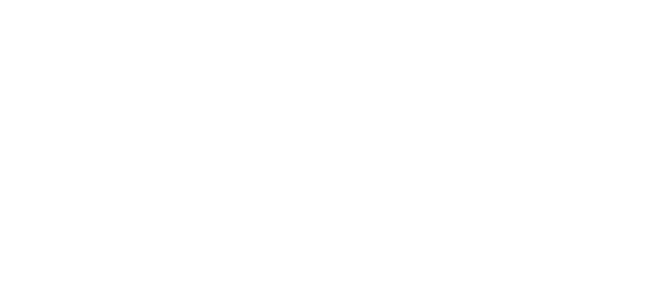
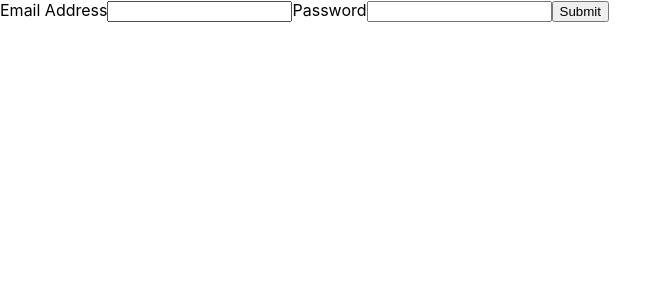
Before and after one commit to GiorgiaBorgmann/MoovexFrontEndAssignment, a React (Create React App) app: page / in a window 1280 px wide. Shown: the top 300 px of the page, without its empty margins (0-671 px from the left). Built offline with nearby package versions, Linux system fonts and the light colour scheme.

Commit message:
Fix route bug

```diff
--- a/src/App.css
+++ b/src/App.css
@@ -28,6 +28,7 @@
   color: #61dafb;
 }
 
+
 @keyframes App-logo-spin {
   from {
     transform: rotate(0deg);
--- a/src/App.js
+++ b/src/App.js
@@ -1,28 +1,31 @@
 import React, { useEffect, useState } from 'react';
 import './App.css';
-import { BrowserRouter, Switch, Route } from 'react-router-dom';
+import { BrowserRouter as Router, Switch } from 'react-router-dom';
 import PrivateRoute from './Components/PrivateRoute';
 import PublicRoute from './Components/PublicRoute';
-import Posts from './Components/Posts'
+
 
 export default function App() {
   const [token, setToken] = useState('')
   useEffect(()=>{
     setToken(localStorage.getItem('token'))
   },[])
-  // console.log(token)
+
+  if (token) {
     return (
-      <BrowserRouter>
+      <Router>
         <Switch>
-        <Route path="/abc">
-           <Posts/>
-          </Route>
-          <PrivateRoute token = {token} />
-          <PublicRoute token = {token}/>
-
-
+          <PrivateRoute />
         </Switch>
-      </BrowserRouter>
+      </Router>
     );
-
+  } else {
+    return (
+      <Router>
+        <Switch>
+          <PublicRoute />
+        </Switch>
+      </Router>
+    );
+  }
 }
--- a/src/Components/Card.js
+++ b/src/Components/Card.js
@@ -1,9 +1,10 @@
 import React from 'react';
+import './card.css'
 
 export default function Card(props) {
-  console.log(props.title)
+
   return (
-        <div>
+    <div className='card-container'>
             <div>{props.title}</div>
             <div>{props.body}</div>
         </div>
--- a/src/Components/LogIn.js
+++ b/src/Components/LogIn.js
@@ -2,8 +2,10 @@
 import { useFormik } from 'formik';
 import * as Yup from 'yup';
 import axios from 'axios'
+import { useHistory } from 'react-router-dom'
 
 export default function SignupForm() {
+    const history = useHistory()
     const formik = useFormik({
         initialValues: {
             email: '',
@@ -20,6 +22,7 @@
             axios.post('https://jsonplaceholder.typicode.com/users', values)
                 .then((response) => {
                     localStorage.setItem('token', response.data.email);
+                    history.push('/posts')
                     window.location.reload()
                 })
                 .catch((error) => {
--- a/src/Components/Posts.js
+++ b/src/Components/Posts.js
@@ -22,7 +22,7 @@
     const handlePost = () => {
         setShowPosts(false)
     }
-    console.log(savedPosts)
+
     if (posts && showPosts === true) {
         return (
             <div>
--- a/src/Components/PrivateRoute.js
+++ b/src/Components/PrivateRoute.js
@@ -2,13 +2,13 @@
 import { Route, Redirect } from 'react-router-dom';
 import Posts from './Posts'
 
-function PrivateRoute(props) {
-   console.log(props.token)
+function PrivateRoute() {
+
     return (
         <Route path="/posts">
-            {props.token ?
+
                 <Posts/>
-            : <Redirect to="/" exact />}
+
         </Route>
     );
 };
--- a/src/Components/PublicRoute.js
+++ b/src/Components/PublicRoute.js
@@ -2,13 +2,13 @@
 import LogIn from './LogIn'
 
 
-function PublicRoute (props) {
+function PublicRoute() {
 
     return (
-        <Route path="/" exact>
-            {props.token ?
-                <Redirect to="/posts" />
-            : <LogIn />}
+        <Route exact path="/" >
+
+            <LogIn />
+
         </Route>
     );
 };
--- /dev/null
+++ b/src/Components/card.css
@@ -0,0 +1,5 @@
+.card-container{
+    display: flex;
+    border: 1px solid black;
+    margin: 10px;
+}
```
